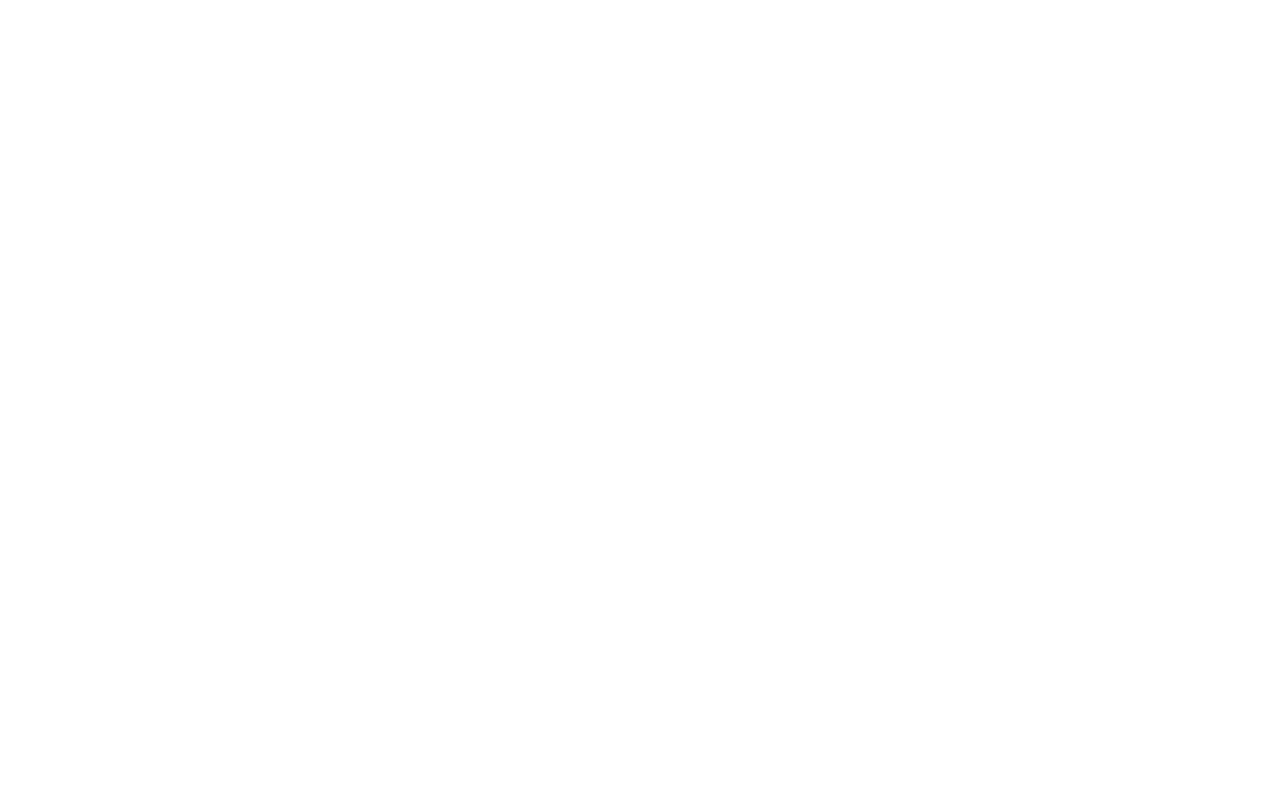
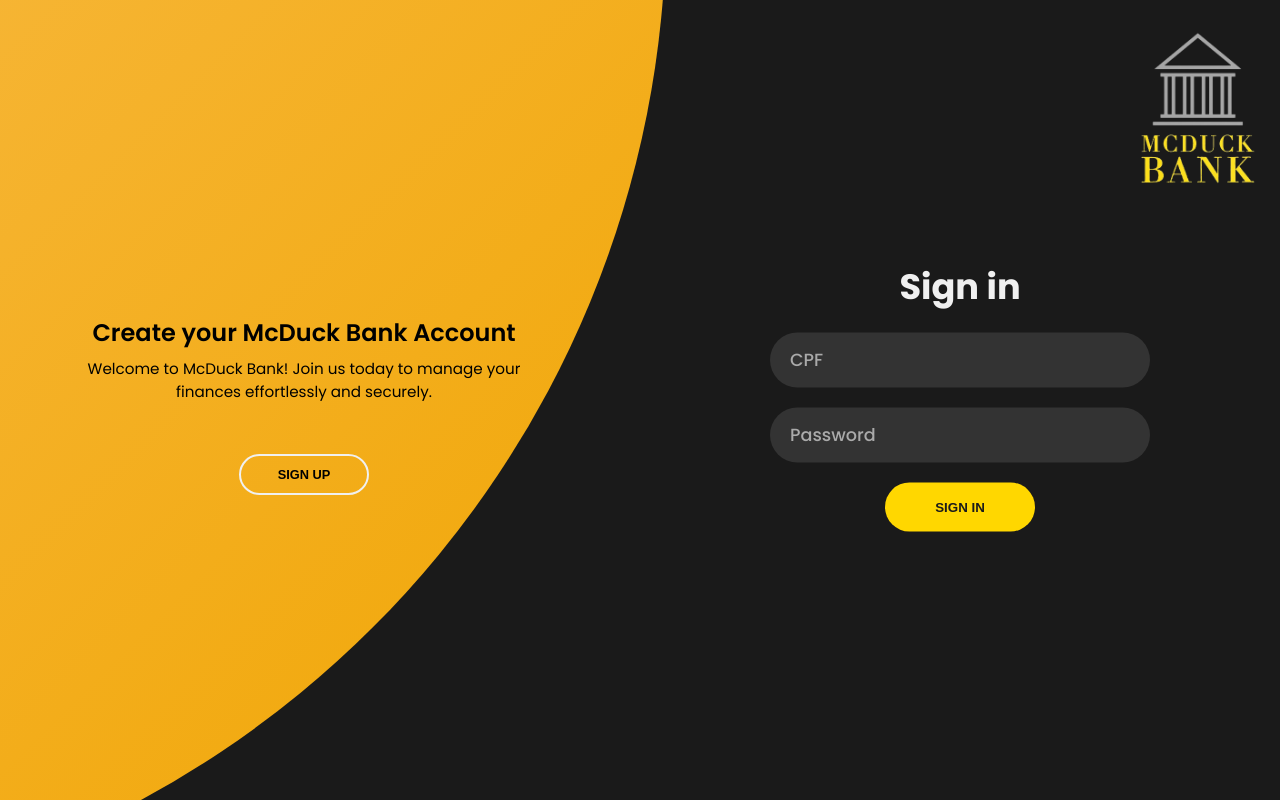
Before and after one commit to Samuel-Leite/api-mc-duck-bank, a React (Create React App) app in the folder web/: page /authentication in a window 1280 px wide. Before the commit this address had no page. Built offline with nearby package versions, Linux system fonts and the light colour scheme.

Commit message:
correcao rotas

```diff
--- a/web/src/App.js
+++ b/web/src/App.js
@@ -11,7 +11,7 @@ function App() {
     <Router>
       <div className="App">
         <Routes>
-          <Route path="/" element={<LoginPage />} /> {/* Rota para Login */}
+          <Route path="/authentication" element={<LoginPage />} /> {/* Rota para Login */}
           <Route path="/home" element={<HomePage />} /> {/* Rota para Home */}
         </Routes>
       </div>
--- a/web/src/pages/HomePage.js
+++ b/web/src/pages/HomePage.js
@@ -1,5 +1,5 @@
 import React from "react";
-import "../styles/HomePage.css";
+import "../styles/Home.css";
 import mcduckLogo from "../assets/images/mcduck-logo-2.png";
 
 const HomePage = () => {
--- a/web/src/pages/LoginPage.js
+++ b/web/src/pages/LoginPage.js
@@ -1,6 +1,6 @@
 import React, { useState } from "react";
 import { useNavigate } from "react-router-dom"; // Importa useNavigate
-import "../styles/LoginPage.css";
+import "../styles/Login.css";
 import mcduckLogo from "../assets/images/mcduck-logo-2.png";
 import axios from "axios";
 import Modal from "../components/Modal";
```
Also changed, not shown: web/src/styles/Home.css (renamed from web/src/styles/HomePage.css), web/src/styles/Login.css (renamed from web/src/styles/LoginPage.css).
